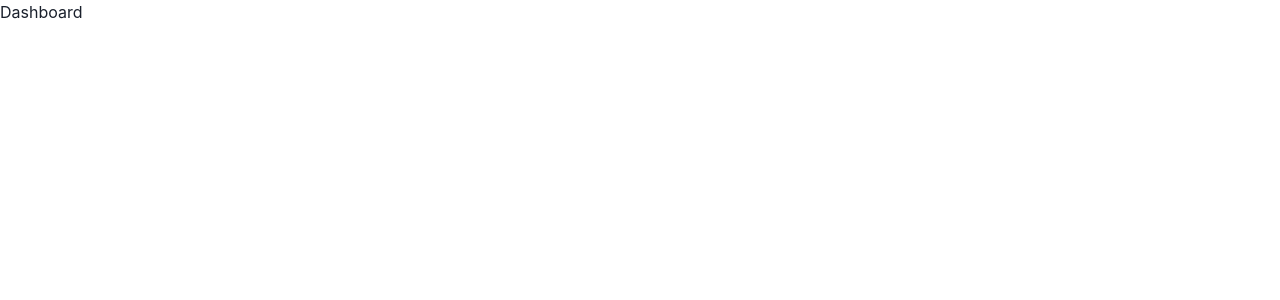
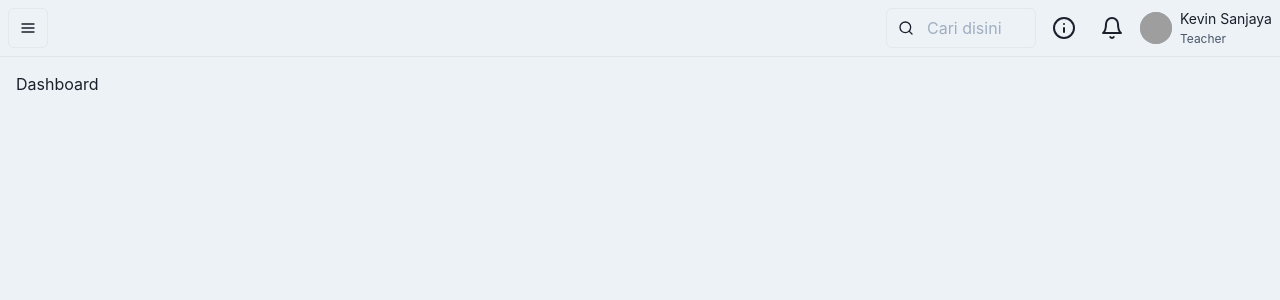
Before and after one commit to finaenno/PRAKTIKUM-10, a React (Create React App) app: page /dashboard in a window 1280 px wide. Shown: the top 300 px of the page. Built offline with nearby package versions, Linux system fonts and the light colour scheme; grey boxes are pictures that could not be loaded.

Commit message:
add route layout

```diff
--- a/src/AppRouter.js
+++ b/src/AppRouter.js
@@ -1,28 +1,24 @@
-import React from 'react'
-import { ChakraProvider } from "@chakra-ui/react"
-import {
-    BrowserRouter as Router,
-    Switch,
-    Route
-} from 'react-router-dom';
+import React from "react";
+import { ChakraProvider } from "@chakra-ui/react";
+import { BrowserRouter as Router, Switch, Route } from "react-router-dom";
 
-import Home from './pages/Home'
-import Login from './pages/Login'
-import Dashboard from './pages/Dashboard'
+import Home from "./pages/Home";
+import Login from "./pages/Login";
+import Dashboard from "./pages/Dashboard";
+import DashboardLayoutRoute from "./Layout/DashboardLayoutRoute";
 
 export default function AppRouter() {
-    return (  <ChakraProvider>
+  return (
+    <ChakraProvider>
       <Router>
         <Switch>
-                <Route exact path='/'>
+          <Route exact path="/">
             <Home />
           </Route>
-                <Route exact path='/login'>
+          <Route exact path="/login">
             <Login />
           </Route>
-                <Route exact path='/dashboard'>
-                    <Dashboard />
-                </Route>
+          <DashboardLayoutRoute exact path="/dashboard" component={Dashboard} />
         </Switch>
       </Router>
     </ChakraProvider>
--- /dev/null
+++ b/src/Layout/DashboardLayoutRoute.jsx
@@ -0,0 +1,27 @@
+import { Box, useColorModeValue } from "@chakra-ui/react";
+import React from "react";
+import { Route } from "react-router-dom";
+import { Navbar } from "../components/Navbar/Navbar";
+
+const DashboardLayout = ({ children }) =>
+<Box minH="100vh" bg={useColorModeValue('gray.100', 'gray.900')}>
+  <Navbar></Navbar>
+  <Box p="4">
+    {children}
+  </Box>
+</Box>;
+
+const DashboardLayoutRoute = ({ component: Component, ...rest }) => {
+  return (
+    <Route
+      {...rest}
+      render={(props) => (
+        <DashboardLayout>
+          <Component {...props} />
+        </DashboardLayout>
+      )}
+    />
+  );
+};
+
+export default DashboardLayoutRoute;
--- a/src/pages/Home.js
+++ b/src/pages/Home.js
@@ -1,13 +1,11 @@
-import React from 'react';
-import UserInfo from '../components/UserInfo/UserInfo';
+import React from "react";
 
 function Home() {
-    return (
-        <div>
-            <h2>Home</h2>
-            <UserInfo avatarUrl="http://placekitten.com/g/200/200" name="Kevin" role="Teacher" />
-        </div>
-    );
+  return (
+    <div>
+      <h2>Home</h2>
+    </div>
+  );
 }
 
-export default Home
+export default Home;
```
Also changed, not shown: src/pages/Dashboard.js (+7 -7 lines), src/pages/Login.js (+7 -7 lines). Lines whose indentation alone changed are shown as unchanged.
